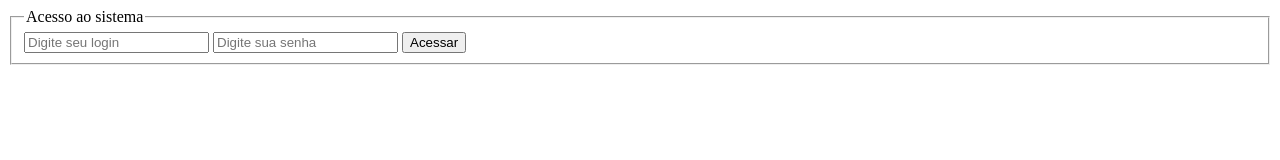
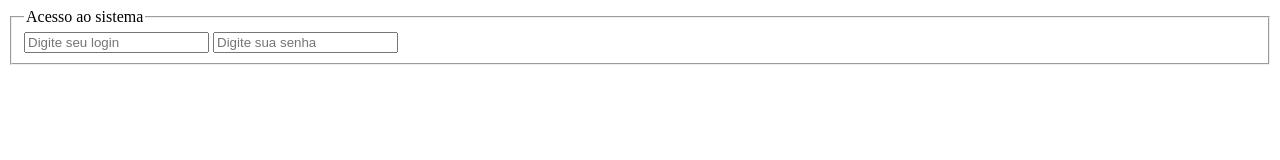
Before and after one commit to amasiero/treinamento-fiap, a plain HTML site: page index.html in a window 1280 px wide. Drawn offline with Linux system fonts and the light colour scheme.

Commit message:
Voltou versão do index.html

```diff
--- a/index.html
+++ b/index.html
@@ -22,7 +22,6 @@
 					id="password"
 					placeholder="Digite sua senha"
 				/>
-				<button type="submit">Acessar</button>
 			</form>
 		</fieldset>
 	</body>
```
